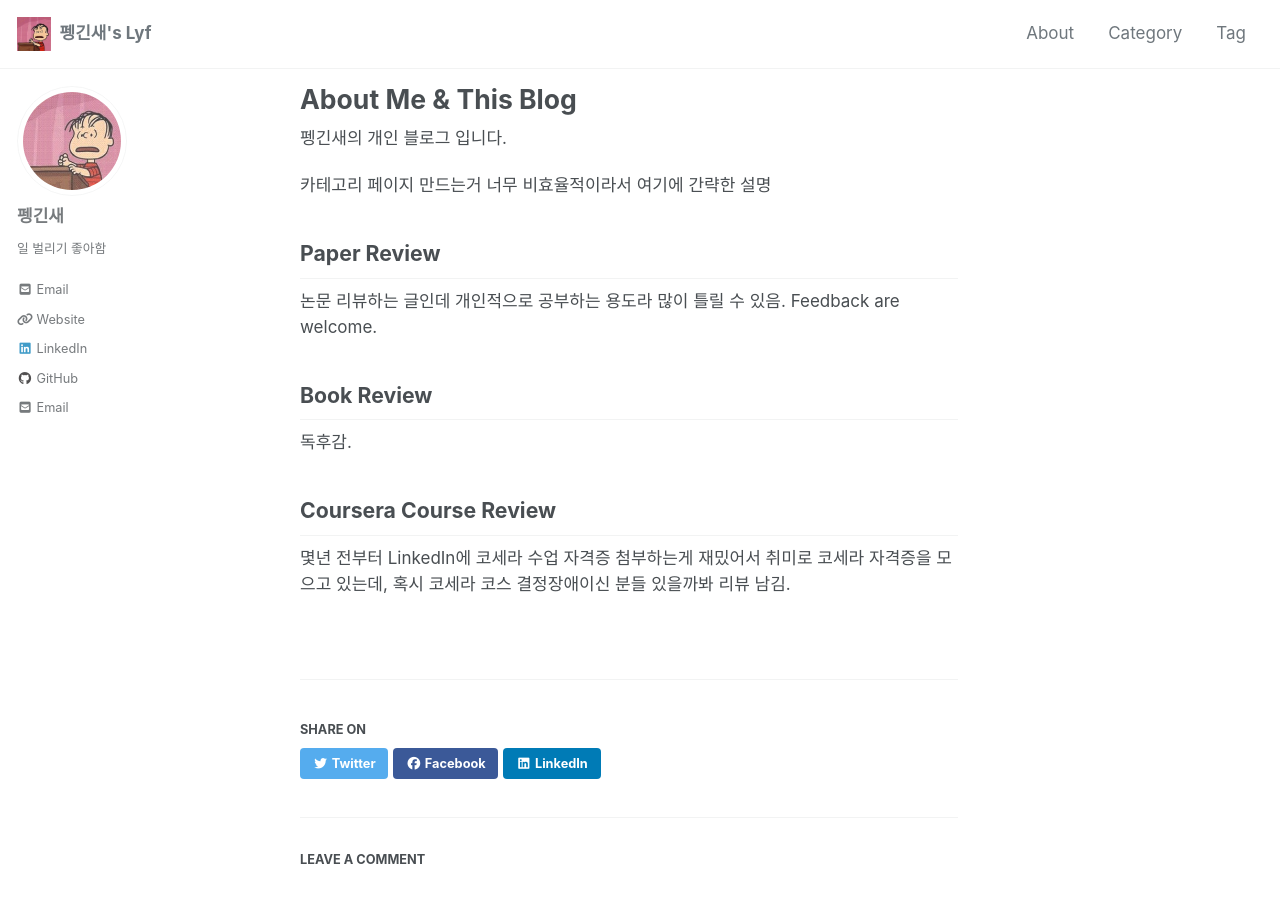
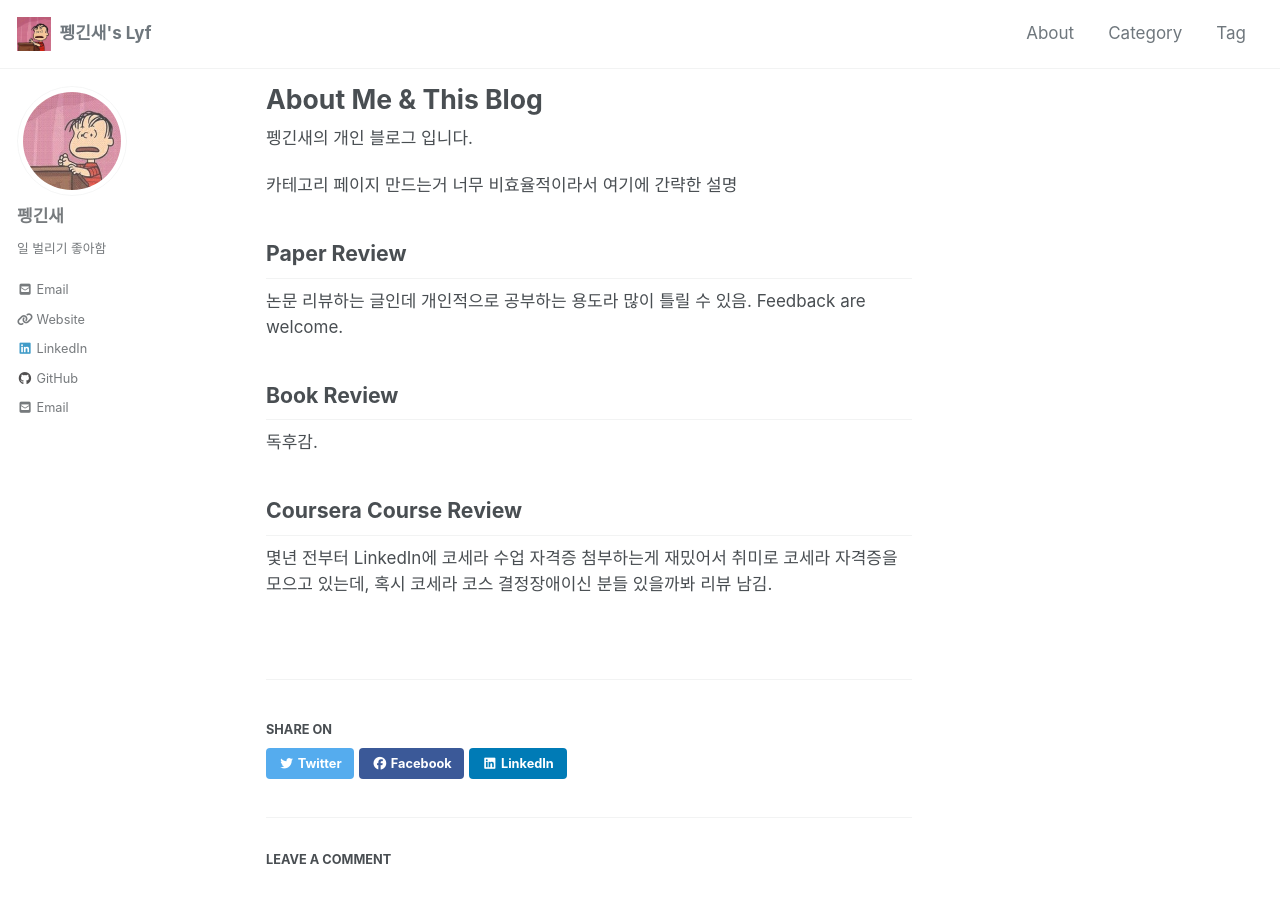
Before and after one commit to sylim2357/sylim2357.github.io, a Jekyll site: the page built from _pages/about.md, in a window 1280 px wide and 900 px high. Built offline with Jekyll 4.4.1, drawn with Linux system fonts in a browser that asks for light colours; cached includes are drawn as plain includes; nearby versions of some CDN libraries; comment, search, counter and statistics services are not loaded.

Commit message:
fix layout

```diff
--- a/_sass/minimal-mistakes/_page.scss
+++ b/_sass/minimal-mistakes/_page.scss
@@ -38,12 +38,12 @@ body {
 .page {
   @include breakpoint($large) {
     float: left;
-    width: calc(101% - #{$right-sidebar-width-narrow});
+    width: calc(100% - #{$right-sidebar-width-narrow});
     padding-right: $right-sidebar-width-narrow;
   }
 
   @include breakpoint($x-large) {
-    width: calc(101% - #{$right-sidebar-width});
+    width: calc(100% - #{$right-sidebar-width});
     padding-right: $right-sidebar-width;
   }
 
--- a/_sass/minimal-mistakes/_sidebar.scss
+++ b/_sass/minimal-mistakes/_sidebar.scss
@@ -18,7 +18,7 @@
 
   @include breakpoint($large) {
     float: left;
-    width: calc(#{$right-sidebar-width-narrow} - 1em);
+    width: calc(#{$right-sidebar-width-narrow} - 3em);
     opacity: 0.75;
     -webkit-transition: opacity 0.2s ease-in-out;
     transition: opacity 0.2s ease-in-out;
@@ -37,7 +37,7 @@
   }
 
   @include breakpoint($x-large) {
-    width: calc(#{$right-sidebar-width} - 1em);
+    width: calc(#{$right-sidebar-width} - 3em);
   }
 
   > * {
```
